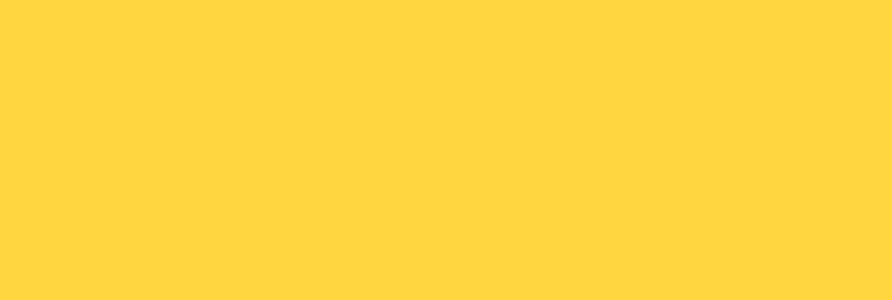
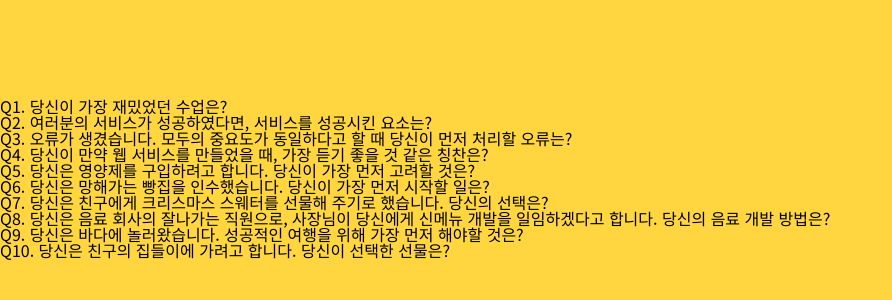
Before and after one commit to HyunYuJin/gameland, a React (Vite) app in the folder mbit/: page /questions/1 in a window 1280 px wide. Shown: the top 300 px of the page, without its empty margins (0-892 px from the left). Built offline with nearby package versions, Linux system fonts and the light colour scheme.

Commit message:
fix: 🐛DOM 업데이트 안되던 문제 해결 > useState로 관리하기

```diff
--- a/mbit/src/components/question.tsx
+++ b/mbit/src/components/question.tsx
@@ -1,4 +1,4 @@
-import { useState, useEffect, useRef } from 'react'
+import { useState, useEffect } from 'react'
 import { useParams } from 'react-router-dom'
 import { QuestionType, AnswerType } from '../types/type'
 import data from '../datas/data.json'
@@ -6,11 +6,14 @@ import data from '../datas/data.json'
 function Question () {
   let { questionId } = useParams()
   const { questions, answers } = data
-  const mbitList: QuestionType[] = []
+  const [mbits, setMbits] = useState<QuestionType[]>([])
 
   const getData = () => {
+    const mbitList: QuestionType[] = []
+
     questions.forEach((question) => {
       const answerArray:AnswerType[] = []
+
       answers.forEach((answer) => {
         if (question.pk === answer.question) {
           answerArray.push(answer)
@@ -19,6 +22,8 @@ function Question () {
       mbitList.push(Object.assign(question, {
         answers: answerArray
       }))
+
+      setMbits(mbitList)
     })
   }
 
@@ -29,9 +34,9 @@ function Question () {
   return (
     <div className="question" id="question">
       <div className="question-form" data-index={questionId}>
-        {
-          mbitList.map(mbit => (<h3>Q{mbit.pk}. {mbit.content}</h3>))
-        }
+        {mbits && mbits.map(mbit => (
+          <h3 key={mbit.pk}>Q{mbit.pk}. {mbit.content}</h3>
+        ))}
       </div>
     </div>
   )
```
